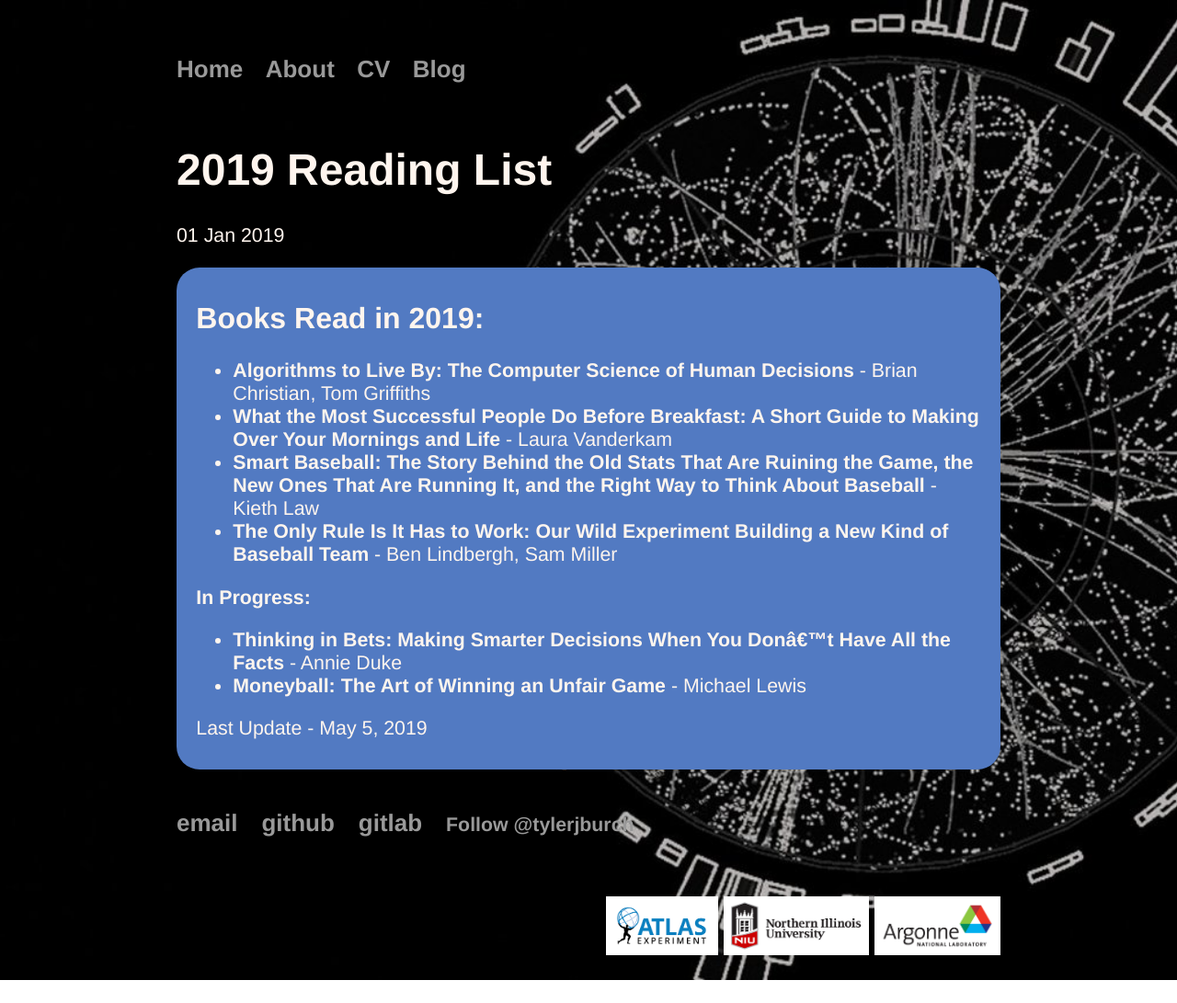
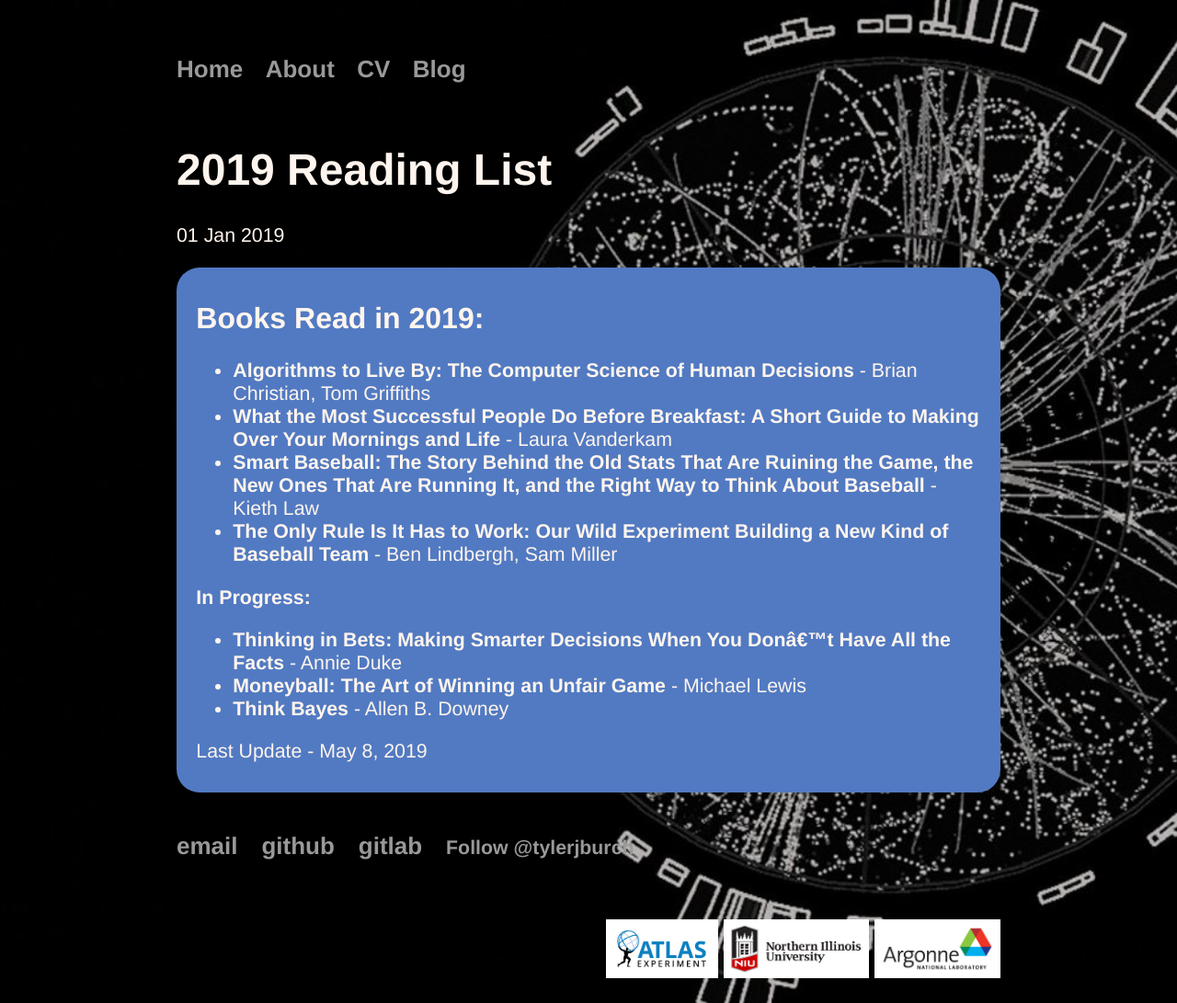
Before and after one commit to tjburch/tjburch.github.io, a Jekyll site: the page built from _posts/2019-01-01-2019readinglist.md, in a window 1280 px wide. Shown: the whole page at 92% size. Built offline with Jekyll 4.4.1, drawn with Linux system fonts in a browser that asks for light colours; comment, search, counter and statistics services are not loaded; before the commit the page ends 1066 px from its top, so only the background shows below that.

Commit message:
Add text

```diff
--- a/_posts/2019-01-01-2019readinglist.md
+++ b/_posts/2019-01-01-2019readinglist.md
@@ -17,5 +17,6 @@ tags: [misc]
 
 - __Thinking in Bets: Making Smarter Decisions When You Don't Have All the Facts__ - Annie Duke
 - __Moneyball: The Art of Winning an Unfair Game__ - Michael Lewis
+- __Think Bayes__ - Allen B. Downey
 
-Last Update - May 5, 2019
+Last Update - May 8, 2019
```
